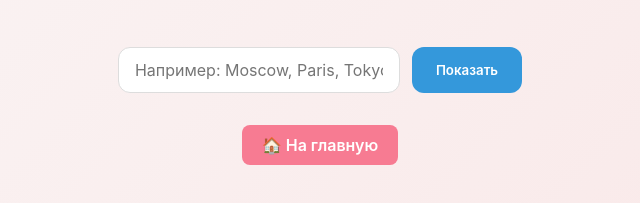
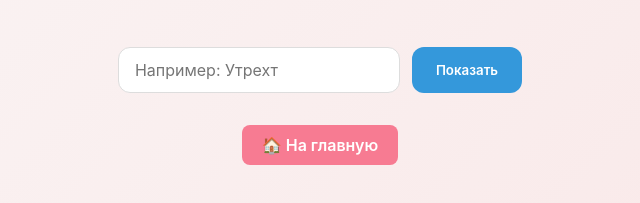
Before and after one commit to wraxau/web-laba2, a website built with Vite: page docs/weather.html in a window 1280 px wide. Shown: the part 125-328 px from the top of the page, without its empty margins (320-960 px from the left). Built offline with nearby package versions, Linux system fonts and the light colour scheme.

Commit message:
поправила строку ввода

```diff
--- a/docs/weather.html
+++ b/docs/weather.html
@@ -6,7 +6,7 @@
   <title>🌤️ Погода</title>
   <link rel="stylesheet" href="styles/main.css">
   <link rel="stylesheet" href="styles/weather.css">
-  <script type="module" crossorigin src="assets/weather-DVVI5q2s.js"></script>
+  <script type="module" crossorigin src="assets/weather-DVVI5q2s.js" ></script>
 </head>
 <body>
   <header>
@@ -16,7 +16,7 @@
 
   <main>
     <form id="cityForm" class="search-form">
-      <input type="text" id="cityInput" placeholder="Например: Moscow, Paris, Tokyo" required />
+      <input type="text" id="cityInput" placeholder="Например: Утрехт" required />
       <button type="submit">Показать</button>
     </form>
 
```
Also changed, not shown: docs/index.html (line endings or trailing spaces).
